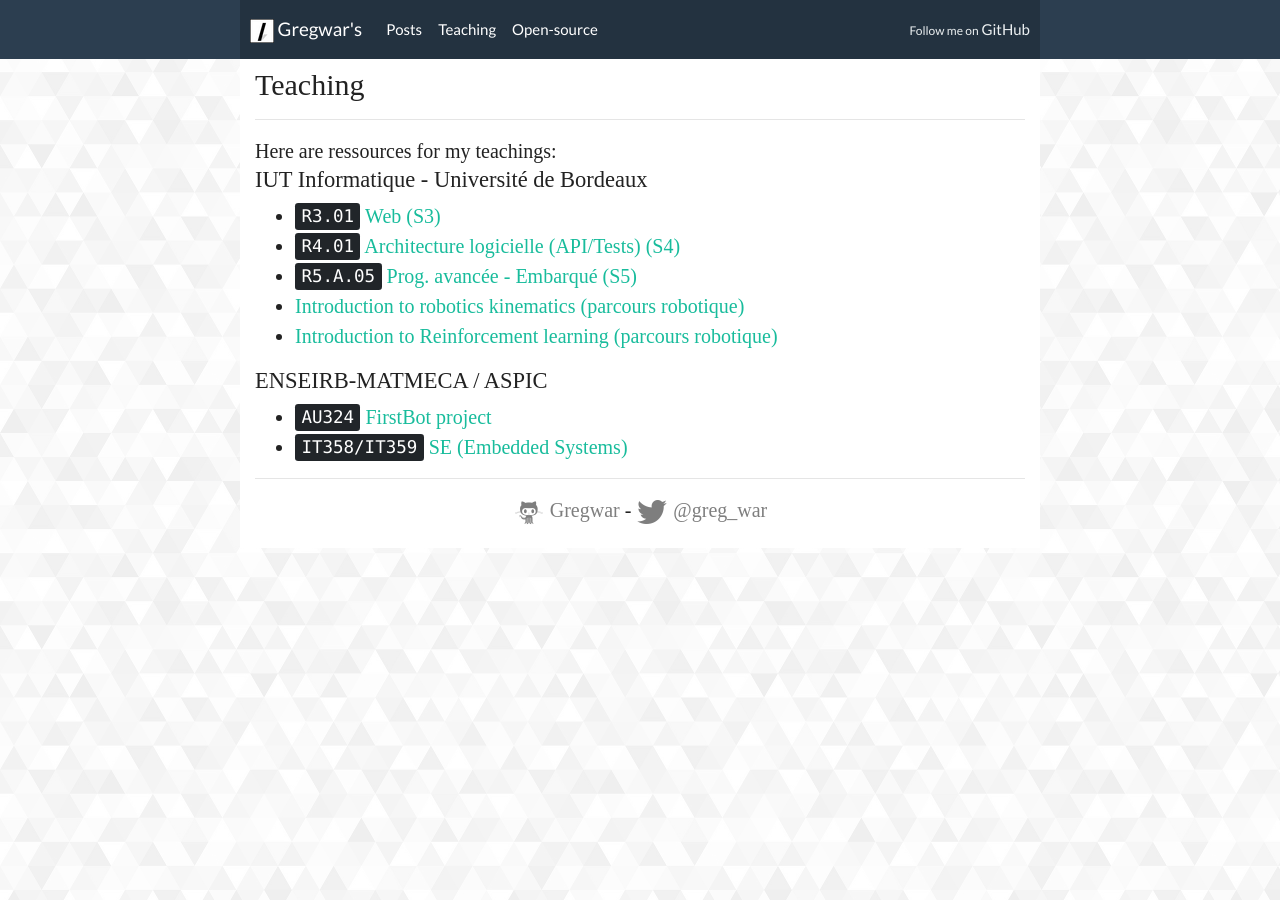
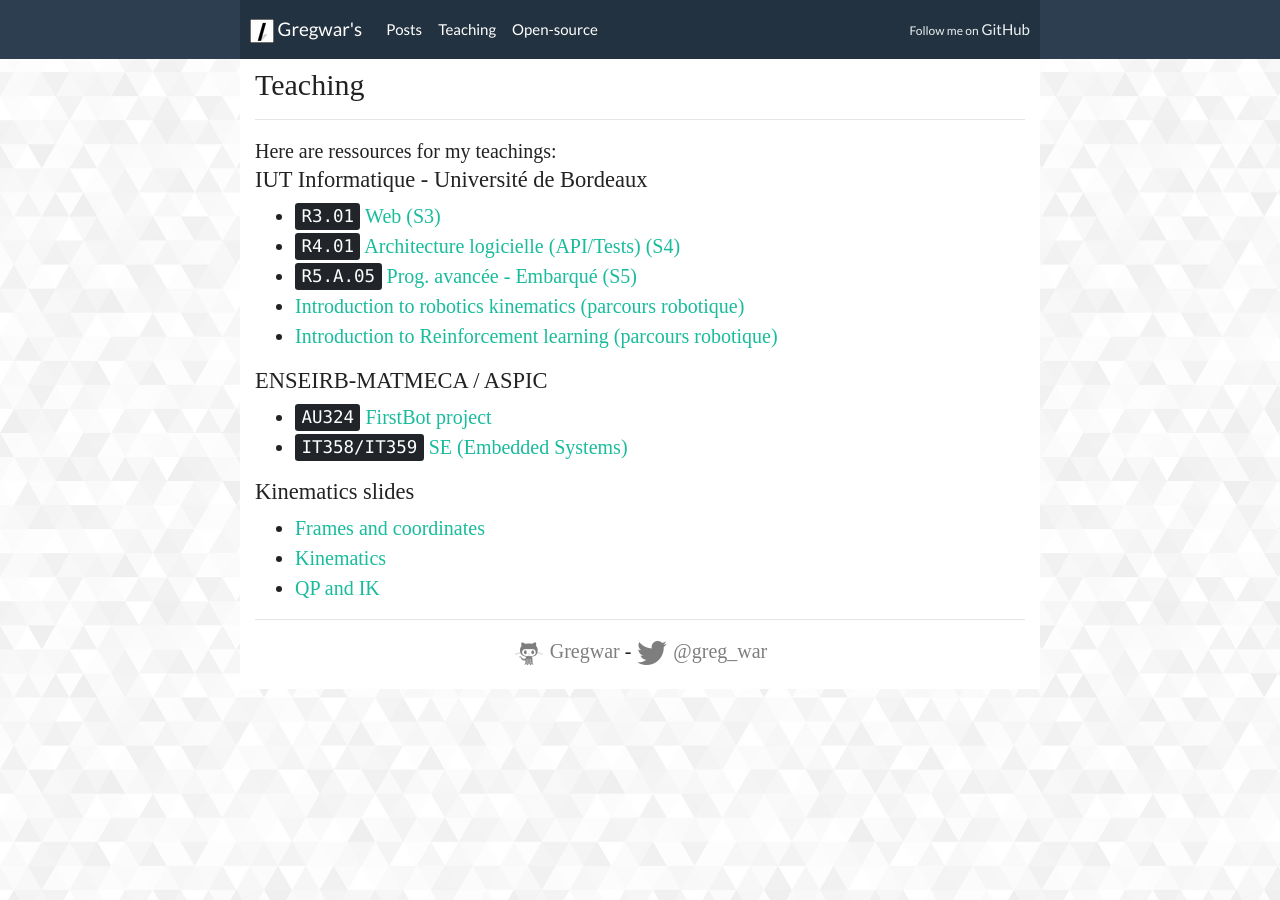
Before and after one commit to Gregwar/gregwar.github.io, a Jekyll site: the page built from teaching.html, in a window 1280 px wide. Built offline with Jekyll 4.4.1, drawn with Linux system fonts in a browser that asks for light colours; some web fonts are replaced.

Commit message:
Kinematics slides

```diff
--- a/teaching.html
+++ b/teaching.html
@@ -57,3 +57,25 @@ Here are ressources for my teachings:
         </a>
     </li>
 </ul>
+
+<h4>
+    Kinematics slides
+</h4>
+
+<ul>
+    <li>
+        <a href="https://gregwar.com/kinematics-slides/frames.html">
+            Frames and coordinates
+        </a>
+    </li>
+    <li>
+        <a href="https://gregwar.com/kinematics-slides/kinematics.html">
+            Kinematics
+        </a>
+    </li>
+    <li>
+        <a href="https://gregwar.com/kinematics-slides/qp.html">
+            QP and IK
+        </a>
+    </li>
+</ul>
```
